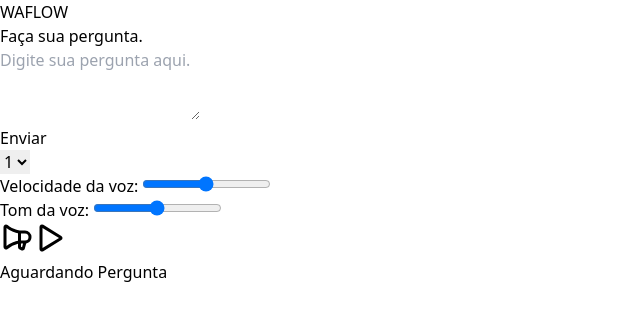
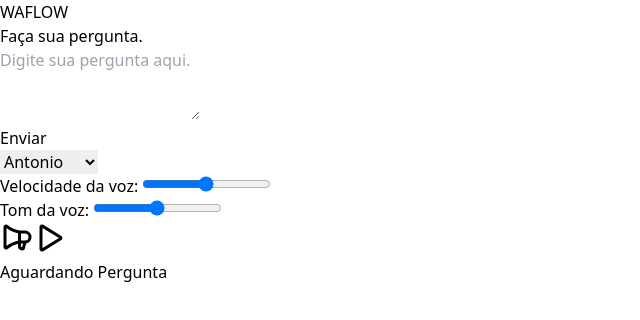
Before and after one commit to LCSDNL/TCCfront, a React (Vite) app: page / in a window 1280 px wide. Shown: the top 320 px of the page, without its empty margins (0-640 px from the left). Built offline with nearby package versions, Linux system fonts and the light colour scheme.

Commit message:
add autores de vozes

```diff
--- a/src/App.tsx
+++ b/src/App.tsx
@@ -11,6 +11,7 @@ function App() {
   const [audioGerado, setAudioGerado]= useState(false);
   const [voiceSpeed, setVoiceSpeed]=useState('');
   const [voiceDegree, setVoiceDegree]=useState('');
+  const [voiceAutor, setVoiceAutor]= useState('');
 
   function AskService() {
     const requestData = {
@@ -27,9 +28,10 @@ function App() {
       });
   }
 
-    function GeraAudio() {
+  function GeraAudio() {
     const audioData = {
       texto: respostatxt,
+      vozAutor: voiceAutor,
       vozVelocidade: voiceSpeed,
       vozTom: voiceDegree,
     };
@@ -54,10 +56,13 @@ function App() {
     voiceSound?.pause();
     setIsPlaying(false)
   }
+
   function voiceResume(){
     setIsPlaying(true);
     voiceSound?.play();
   }
+
+
 
   return (
     <>
@@ -91,10 +96,22 @@ function App() {
         <div className='flex'>
 
             <div>
-            <select onChange={(e)=>{setAudioGerado(false)}}>
-              <option value={1}>1</option>
-              <option value={2}>2</option>
-              <option value={3}>3</option>
+            <select onChange={(e)=>{setAudioGerado(false); setVoiceAutor(e.target.value)}}>
+              <option value={`pt-BR-AntonioNeural`}>Antonio</option>
+              <option value={`pt-BR-BrendaNeural`}>Brenda</option>
+              <option value={`pt-BR-DonatoNeural`}>Donato</option>
+              <option value={`pt-BR-ElzaNeural`}>Elza</option>
+              <option value={`pt-BR-FabioNeural`}>Fabio</option>
+              <option value={`pt-BR-FranciscaNeural`}>Francisca</option>
+              <option value={`pt-BR-GiovannaNeural`}>Giovanna</option>
+              <option value={`pt-BR-HumbertoNeural`}>Humberto</option>
+              <option value={`pt-BR-JulioNeural`}>Julio</option>
+              <option value={`pt-BR-LeilaNeura`}>Leila</option>
+              <option value={`pt-BR-LeticiaNeural`}>Leticia</option>
+              <option value={`pt-BR-ManuelaNeural`}>Manuela</option>
+              <option value={`pt-BR-NicolauNeural`}>Nicolau</option>
+              <option value={`pt-BR-ValerioNeural`}>Valerio</option>
+              <option value={`pt-BR-YaraNeural`}>Yara</option>
             </select>
             </div>
 
```
